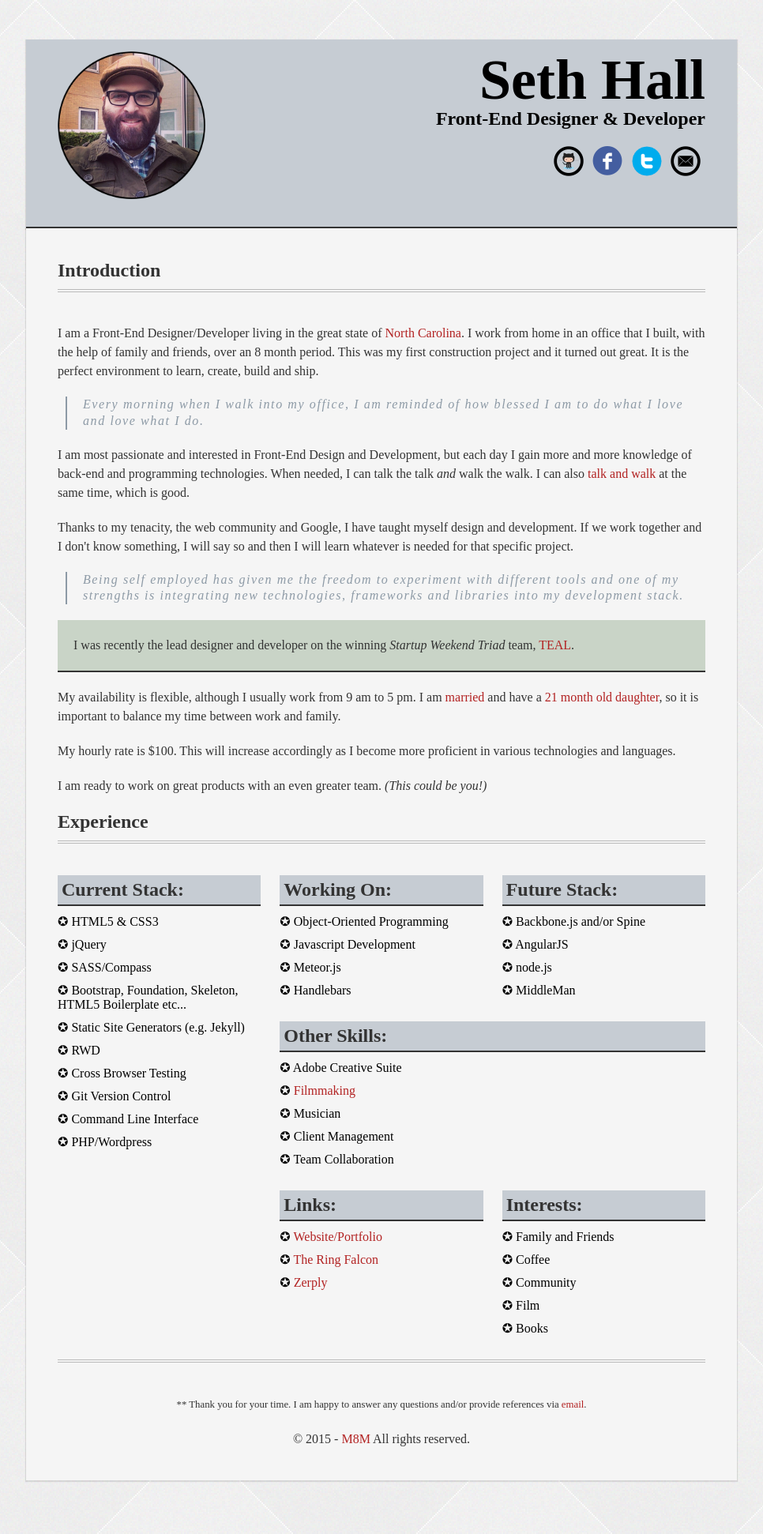
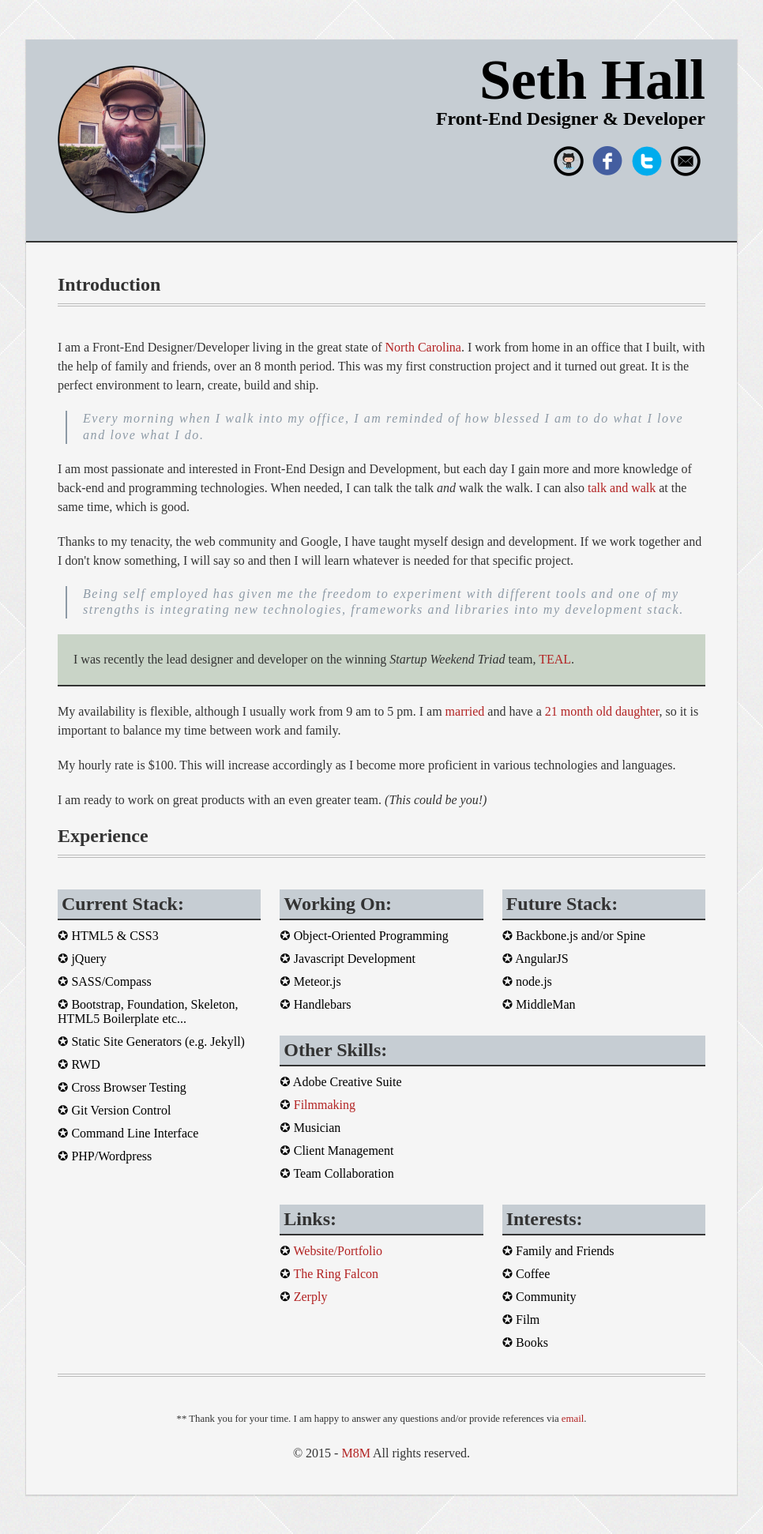
Before and after one commit to middle8media/resume, a Jekyll site: the page built from index.html, in a window 1280 px wide. Shown: the whole page at 79% size, without its empty margins (157-1123 px from the left). Built offline with Jekyll 4.4.1, drawn with Linux system fonts in a browser that asks for light colours; nearby versions of some CDN libraries.

Commit message:
More cleanup and match to gh-pages branch

```diff
--- a/_config.yml
+++ b/_config.yml
@@ -1,4 +1,4 @@
-exclude: [scss, script.js, config.rb, README.md]
+exclude: [scss, app.js, config.rb, README.md]
 site_name: Seth Hall - Front-End Designer/Developer
 tagline: The Online Cover Letter and Resume of Seth Hall
 auto: true
--- a/_layouts/default.html
+++ b/_layouts/default.html
@@ -25,9 +25,9 @@
         <script src="js/app.js"></script>
 
         <script type="text/javascript">
-            $("h1").fitText(.59);
+            $("h1").fitText(.7);
             // $("h2").fitText(2.5);
-            $("h2").fitText(1.2, { minFontSize: '18px', maxFontSize: '36px' })
+            $("h2").fitText(1.2, { minFontSize: '18px', maxFontSize: '27px' })
         </script>
 
     </body>
--- a/index.html
+++ b/index.html
@@ -6,6 +6,7 @@
     <div class="hero">
         <div class="gw">
             <div class="g one-quarter palm-one-whole">
+                <span class="helper"></span>
                 <div class="avatar"></div>
             </div>
 
--- a/scss/ui/_hero.scss
+++ b/scss/ui/_hero.scss
@@ -5,6 +5,12 @@
   box-shadow: 0px 1px 1px 1px rgba(0, 0, 0, 0.1);
   background: lighten($brand-color, 30%);
   border-bottom: 2px solid $grayDark;
+}
+
+.helper {
+    display: inline-block;
+    height: 100%;
+    vertical-align: middle;
 }
 
 .avatar {
--- a/scss/ui/_responsive.scss
+++ b/scss/ui/_responsive.scss
@@ -27,7 +27,6 @@
 
 .avatar {
   background-size: 100%;
-  height: 250px;
   margin: auto;
   width: 100%;
 }
```
Also changed, not shown: config.rb (+0 -14 lines), css/global.css, 2 other files.
